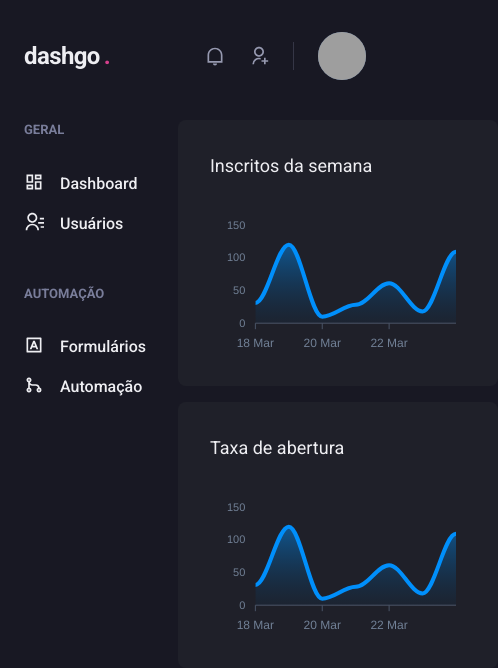
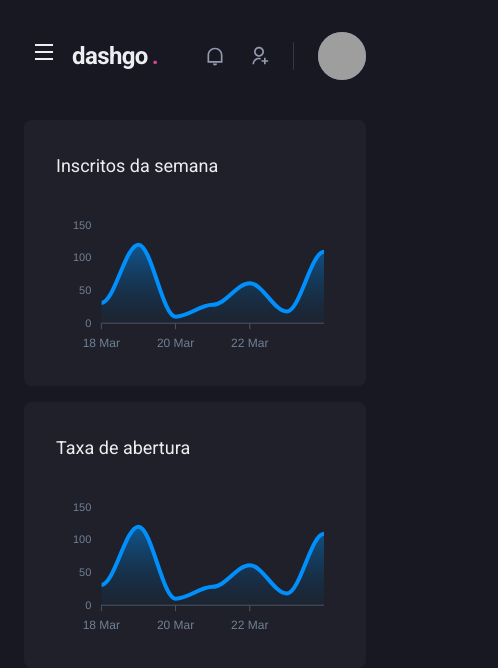
Before and after one commit to euhenriquefranca/dashgo, a Next.js app: page /dashboard in a window 390 px wide. Shown: the top 668 px of the page, 498 px wide, since content can reach past the window. Built offline with nearby package versions, Linux system fonts and the light colour scheme; grey boxes are pictures that could not be loaded.

Commit message:
Responsive Sidebar

```diff
--- a/src/components/Header/index.tsx
+++ b/src/components/Header/index.tsx
@@ -1,11 +1,16 @@
-import { Flex, useBreakpointValue } from '@chakra-ui/react';
+import { Flex, Icon, IconButton, useBreakpointValue } from '@chakra-ui/react';
 
 import { Logo } from './Logo';
 import { Profile } from './Profile';
 import { SearchBox } from './SearchBox';
 import { NotificationsNav } from './NotificationsNav';
+import { useSidebarDrawer } from '../../contexts/SidebarDrawerContext';
+import { RiMenuLine } from 'react-icons/ri';
 
 export function Header() {
+  const { onOpen } = useSidebarDrawer()
+
+
   const isWideVersion = useBreakpointValue({
     base: false,
     lg: true
@@ -22,6 +27,18 @@
       px="6"
       align="center"
     >
+      {!isWideVersion && (
+        <IconButton
+          aria-label="Open navigation"
+          icon={<Icon as={RiMenuLine} />}
+          fontSize="24"
+          variant="unstyled"
+          onClick={onOpen}
+          mr="2"
+        >
+
+        </IconButton>
+      )}
       <Logo />
 
       { isWideVersion && (
--- /dev/null
+++ b/src/components/Sidebar/SidebarNav.tsx
@@ -0,0 +1,19 @@
+import { Stack } from '@chakra-ui/react';
+import { RiContactsLine, RiDashboardLine, RiGitMergeLine, RiInputMethodLine } from 'react-icons/ri';
+import { NavLink } from './NavLink';
+import { NavSection } from './NavSection';
+
+export function SidebarNav() {
+  return (
+    <Stack spacing="12" align="flex-start">
+      <NavSection title="GERAL">
+        <NavLink icon={RiDashboardLine}>Dashboard</NavLink>
+        <NavLink icon={RiContactsLine}>Usuários</NavLink>
+      </NavSection>
+      <NavSection title="AUTOMAÇÃO">
+        <NavLink icon={RiInputMethodLine}>Formulários</NavLink>
+        <NavLink icon={RiGitMergeLine}>Automação</NavLink>
+      </NavSection>
+    </Stack>
+  );
+}
--- a/src/components/Sidebar/index.tsx
+++ b/src/components/Sidebar/index.tsx
@@ -1,26 +1,45 @@
-import { Box, Stack } from '@chakra-ui/react';
 import {
-  RiContactsLine,
-  RiDashboardLine,
-  RiGitMergeLine,
-  RiInputMethodLine,
-} from 'react-icons/ri';
-import { NavLink } from './NavLink';
-import { NavSection } from './NavSection';
+  Box,
+  Drawer,
+  DrawerBody,
+  DrawerCloseButton,
+  DrawerContent,
+  DrawerHeader,
+  DrawerOverlay,
+  useBreakpointValue,
+} from '@chakra-ui/react';
+import { useSidebarDrawer } from '../../contexts/SidebarDrawerContext';
+import { SidebarNav } from './SidebarNav';
 
 export function Sidebar() {
+  const { isOpen, onClose } = useSidebarDrawer()
+
+
+  const isDrawerSidebar = useBreakpointValue({
+    base: true,
+    lg: false,
+  });
+
+  if (isDrawerSidebar) {
+    return (
+      <Drawer isOpen={isOpen} placement="left" onClose={onClose}>
+        <DrawerOverlay>
+          <DrawerContent bg="gray.800" p="4">
+            <DrawerCloseButton mt="6" />
+            <DrawerHeader>Navegação</DrawerHeader>
+
+            <DrawerBody>
+              <SidebarNav />
+            </DrawerBody>
+          </DrawerContent>
+        </DrawerOverlay>
+      </Drawer>
+    );
+  }
+
   return (
     <Box as="aside" w="64" mr="8">
-      <Stack spacing="12" align="flex-start">
-        <NavSection title="GERAL">
-          <NavLink icon={RiDashboardLine}>Dashboard</NavLink>
-          <NavLink icon={RiContactsLine}>Usuários</NavLink>
-        </NavSection>
-        <NavSection title="AUTOMAÇÃO">
-          <NavLink icon={RiInputMethodLine}>Formulários</NavLink>
-          <NavLink icon={RiGitMergeLine}>Automação</NavLink>
-        </NavSection>
-      </Stack>
+      <SidebarNav />
     </Box>
   );
 }
--- /dev/null
+++ b/src/contexts/SidebarDrawerContext.tsx
@@ -0,0 +1,29 @@
+import { useDisclosure, UseDisclosureReturn } from "@chakra-ui/react";
+import { useRouter } from "next/router";
+import { createContext, ReactNode, useContext, useEffect } from "react";
+
+interface SidebarDrawerProviderProps {
+  children: ReactNode;
+}
+
+type SidebarDrawerContextData = UseDisclosureReturn
+
+const SidebarDrawerContext = createContext({} as SidebarDrawerContextData)
+
+export function SidebarDrawerProvider({ children}: SidebarDrawerProviderProps) {
+  const disclosure = useDisclosure()
+  const router = useRouter()
+
+  useEffect(() => {
+    disclosure.onClose()
+  }, [router.asPath])
+
+
+  return (
+    <SidebarDrawerContext.Provider value={disclosure}>
+      {children}
+    </SidebarDrawerContext.Provider>
+  )
+}
+
+export const useSidebarDrawer = () => useContext(SidebarDrawerContext)
--- a/src/pages/_app.tsx
+++ b/src/pages/_app.tsx
@@ -1,11 +1,14 @@
 import { AppProps } from 'next/app';
 import { ChakraProvider } from '@chakra-ui/react';
 import { theme } from '../styles/theme';
+import { SidebarDrawerProvider } from '../contexts/SidebarDrawerContext';
 
 function MyApp({ Component, pageProps }: AppProps) {
   return (
     <ChakraProvider theme={theme}>
-      <Component {...pageProps} />
+      <SidebarDrawerProvider>
+        <Component {...pageProps} />
+      </SidebarDrawerProvider>
     </ChakraProvider>
   );
 }
```
